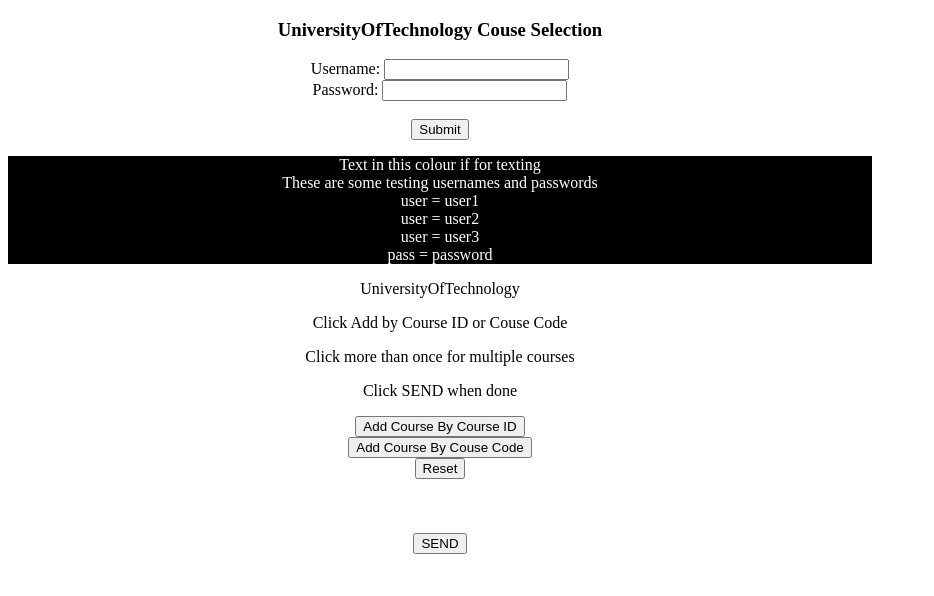
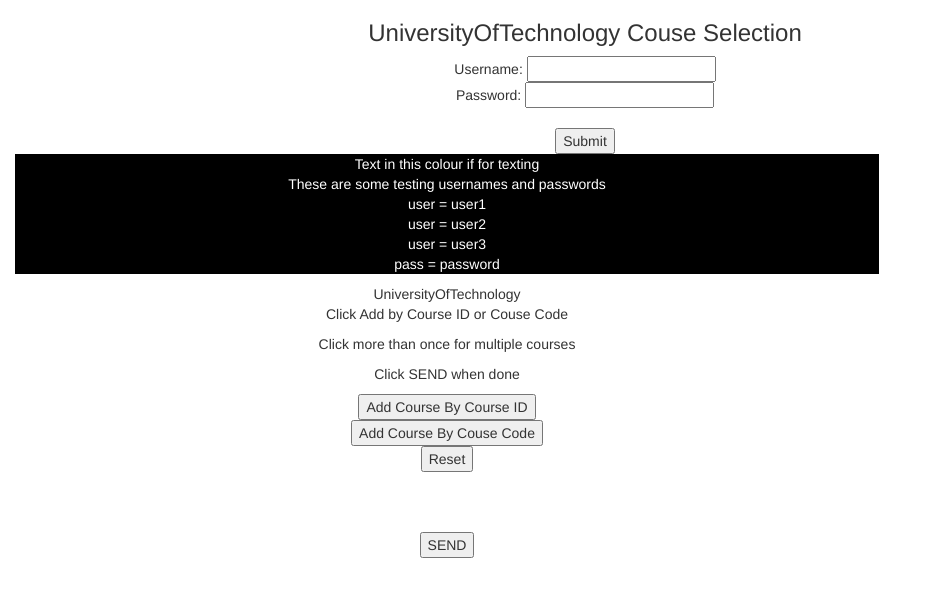
Before and after one commit to mullinat/REC2016-CodeMonkeys, a website: page index.html in a window 1280 px wide. Shown: the whole page, without its empty margins (0-934 px from the left). Drawn offline with nearby package versions, Linux system fonts and the light colour scheme; a script that the page names is missing.

Commit message:
Getting Bootstrap Working

```diff
--- a/index.html
+++ b/index.html
@@ -183,6 +183,10 @@
         }
     }
 </script>
+<!-- Latest compiled and minified CSS -->
+<link rel="stylesheet" href="https://maxcdn.bootstrapcdn.com/bootstrap/3.3.7/css/bootstrap.min.css" integrity="sha384-BVYiiSIFeK1dGmJRAkycuHAHRg32OmUcww7on3RYdg4Va+PmSTsz/K68vbdEjh4u" crossorigin="anonymous">
+<!-- Latest compiled and minified JavaScript -->
+<script src="https://maxcdn.bootstrapcdn.com/bootstrap/3.3.7/js/bootstrap.min.js" integrity="sha384-Tc5IQib027qvyjSMfHjOMaLkfuWVxZxUPnCJA7l2mCWNIpG9mGCD8wGNIcPD7Txa" crossorigin="anonymous"></script>
 
 <head>
     <title style="width:864px; text-align: center;">UniversityOfTechnology</title>
@@ -194,6 +198,7 @@
     </style>
 
     <body style="width:864px; text-align: center;">
+        <div class="container">
             <h3>UniversityOfTechnology Couse Selection</h3>
             <form id="frm1" action="form_action.asp">
                 Username: <input type="text" name="fname"><br> Password: <input type="text" name="lname"><br><br>
@@ -203,10 +208,6 @@
                 Text in this colour if for texting<br> These are some testing usernames and passwords<br> user = user1<br> user = user2<br> user = user3<br> pass = password<br>
             </p>
             <div id="demo" style="width:864px; text-align: center;">UniversityOfTechnology</div>
-    </body>
-</head>
-
-
             <div style="width:864px; text-align: center;">
                 <p>Click Add by Course ID or Couse Code</p>
                 <p>Click more than once for multiple courses</p>
@@ -218,8 +219,8 @@
                 <br><br><br>
                 <button onclick="PrintInputs();">SEND</button><br>
             </div>
-
-
+        </div>
     </body>
+</head>
 
 </html>
```
Also changed, not shown: 1 other file. Lines whose indentation alone changed are shown as unchanged.
